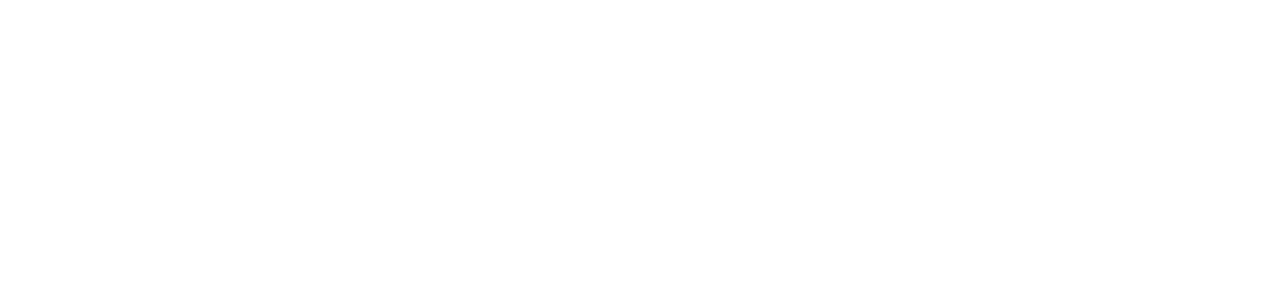
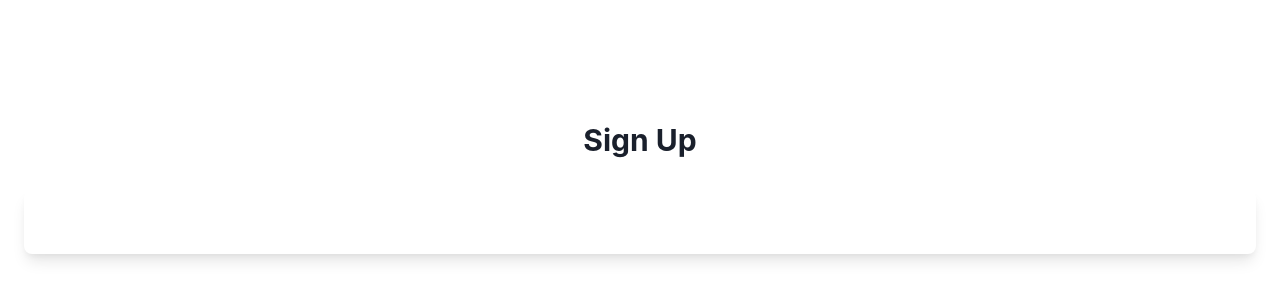
Before and after one commit to LukasMod/warsawjs-52-admin-panel, a React (Create React App) app: page / in a window 1280 px wide. Shown: the part 212-512 px from the top of the page. Built offline with nearby package versions, Linux system fonts and the light colour scheme.

Commit message:
code LoginPage

```diff
--- a/src/App.js
+++ b/src/App.js
@@ -1,8 +1,13 @@
 import React from 'react';
 import { ChakraProvider, theme } from '@chakra-ui/react';
+import LoginPage from './pages/login/index';
 
 function App() {
-  return <ChakraProvider theme={theme}></ChakraProvider>;
+  return (
+    <ChakraProvider theme={theme}>
+      <LoginPage />
+    </ChakraProvider>
+  );
 }
 
 export default App;
--- /dev/null
+++ b/src/pages/login/index.js
@@ -0,0 +1,19 @@
+import React from 'react';
+import { Flex, Stack, Box, Heading } from '@chakra-ui/react';
+
+function LoginPage() {
+  return (
+    <Flex minHeight="100vh" align="center" justify="center">
+      <Stack spacing={8} mx="auto" width="full" py={12} px={6}>
+        <Heading fontSize="3xl" textAlign="center">
+          Sign Up
+        </Heading>
+        <Box rounded="lg" bg="white" boxShadow="lg" p={{ base: 4, md: 8 }}>
+          {/* <LoginForm/> */}
+        </Box>
+      </Stack>
+    </Flex>
+  );
+}
+
+export default LoginPage;
```
